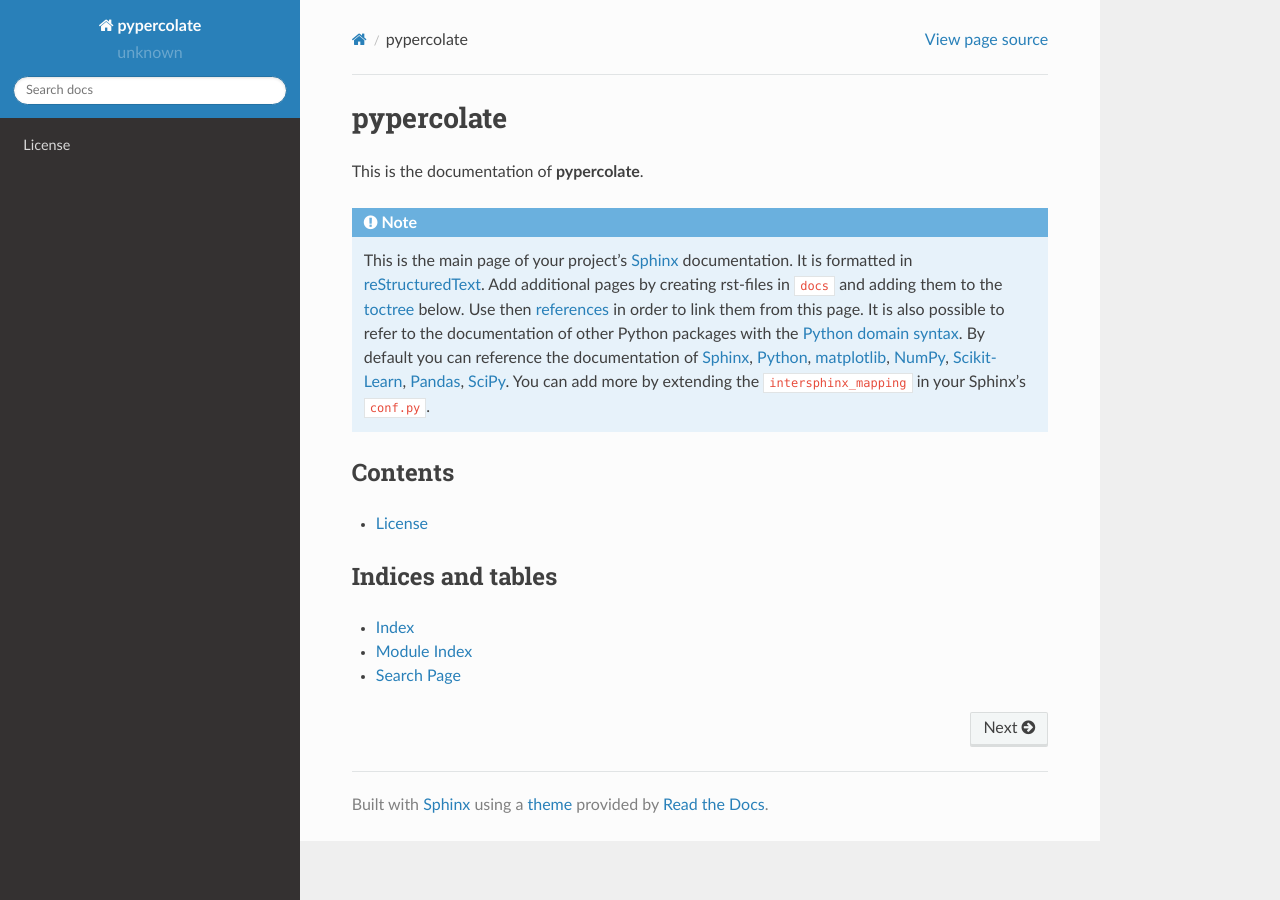
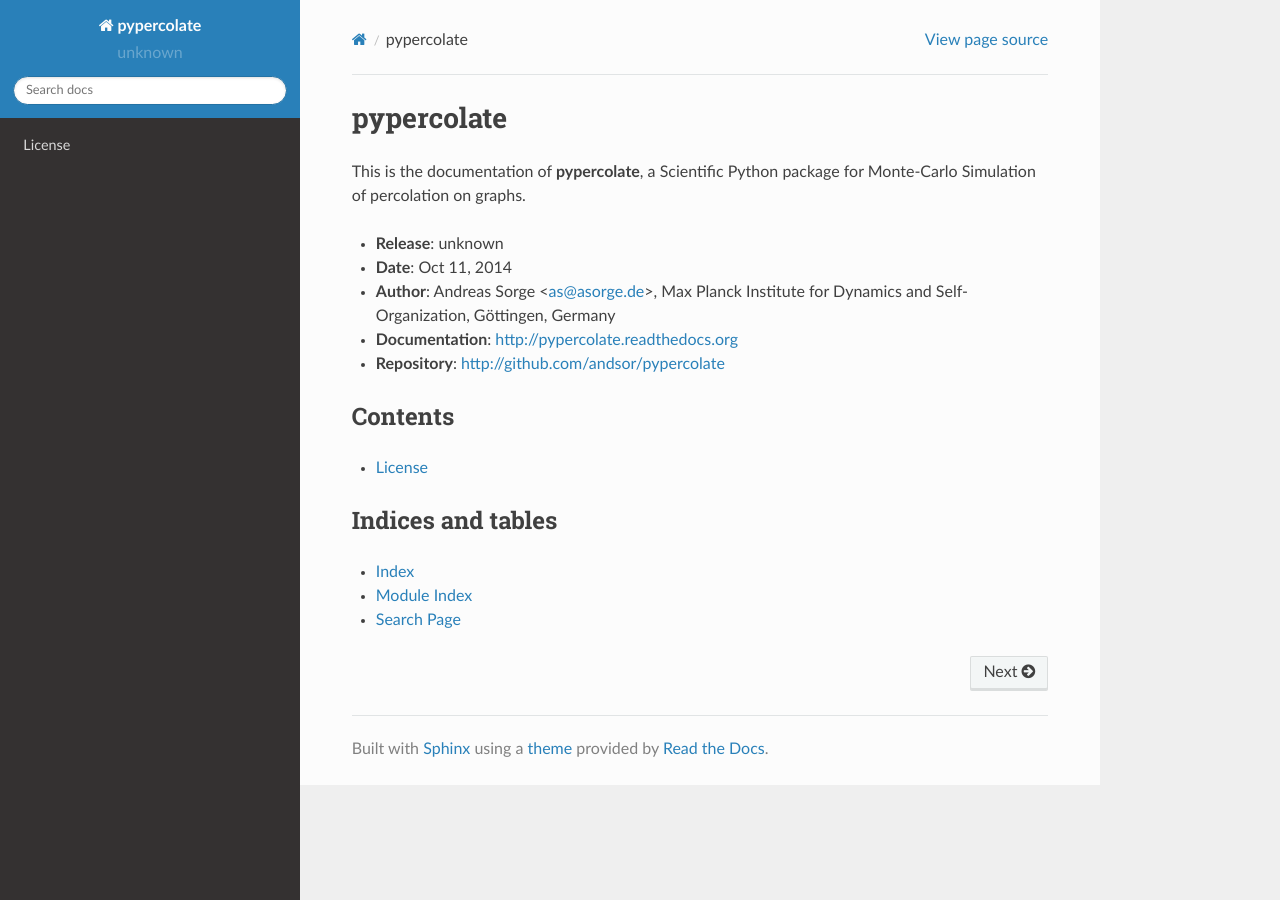
Before and after one commit to andsor/pypercolate, a Sphinx documentation site: the page built from docs/index.rst, in a window 1280 px wide. Built offline with Sphinx 7.4.7 and the Read the Docs theme 2.0.0, drawn with Linux system fonts in a browser that asks for light colours; pages that are not in the unit, such as notebooks, are missing from menus.

Commit message:
Add informative title page of documentation

```diff
--- a/docs/index.rst
+++ b/docs/index.rst
@@ -2,27 +2,15 @@
 pypercolate
 ===========
 
-This is the documentation of **pypercolate**.
+This is the documentation of **pypercolate**, a Scientific Python package for
+Monte-Carlo Simulation of percolation on graphs.
 
-.. note::
-
-    This is the main page of your project's `Sphinx <http://sphinx-doc.org/>`_
-    documentation. It is formatted in `reStructuredText
-    <http://sphinx-doc.org/rest.html>`__. Add additional pages by creating
-    rst-files in ``docs`` and adding them to the `toctree
-    <http://sphinx-doc.org/markup/toctree.html>`_ below. Use then
-    `references <http://sphinx-doc.org/markup/inline.html>`__ in order to link
-    them from this page. It is also possible to refer to the documentation of
-    other Python packages with the `Python domain syntax
-    <http://sphinx-doc.org/domains.html#the-python-domain>`__. By default you
-    can reference the documentation of `Sphinx <http://sphinx.pocoo.org>`__,
-    `Python <http://docs.python.org/>`__, `matplotlib
-    <http://matplotlib.sourceforge.net>`__, `NumPy
-    <http://docs.scipy.org/doc/numpy>`__, `Scikit-Learn
-    <http://scikit-learn.org/stable>`__, `Pandas
-    <http://pandas.pydata.org/pandas-docs/stable>`__, `SciPy
-    <http://docs.scipy.org/doc/scipy/reference/>`__. You can add more by
-    extending the ``intersphinx_mapping`` in your Sphinx's ``conf.py``.
+* **Release**: |release|
+* **Date**: |today|
+* **Author**: Andreas Sorge <as@asorge.de>, Max Planck Institute for Dynamics and
+  Self-Organization, Göttingen, Germany
+* **Documentation**: http://pypercolate.readthedocs.org
+* **Repository**: http://github.com/andsor/pypercolate
 
 Contents
 ========
```
